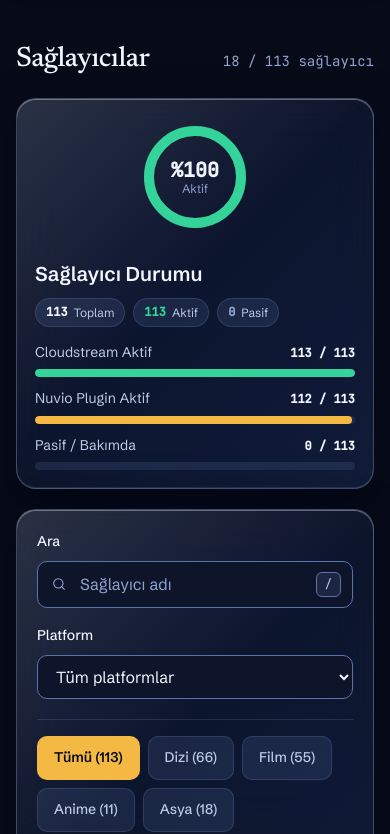
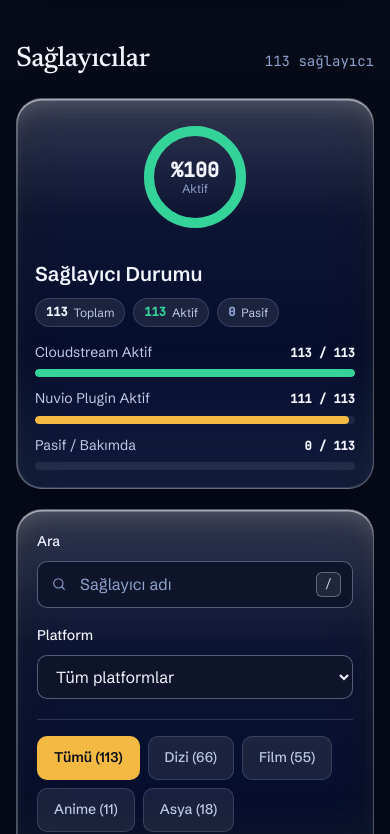
Before and after one commit to bigbullapp/bigbullapp.github.io, a plain HTML site: page index.html in a window 390 px wide. Shown: the part 1166-2000 px from the top of the page. Drawn offline with Linux system fonts and the light colour scheme.

Commit message:
iOS Liquid Glass yenilemesi, mobil menü overlay, koyu tema banner ve varsayılan ikon desteği

```diff
--- a/app.js
+++ b/app.js
@@ -141,6 +141,26 @@
         setMobileMenu(false);
       }
     });
+
+    document.addEventListener("click", function (event) {
+      if (!refs.mobileNav.hidden && !event.target.closest(".site-header")) {
+        setMobileMenu(false);
+      }
+    });
+
+    if (window.matchMedia) {
+      var wideQuery = window.matchMedia("(min-width: 1121px)");
+      var closeOnWide = function (mq) {
+        if (mq.matches && !refs.mobileNav.hidden) {
+          setMobileMenu(false);
+        }
+      };
+      if (typeof wideQuery.addEventListener === "function") {
+        wideQuery.addEventListener("change", closeOnWide);
+      } else if (typeof wideQuery.addListener === "function") {
+        wideQuery.addListener(closeOnWide);
+      }
+    }
 
     document.addEventListener("keydown", function (event) {
       if (event.key === "Escape" && !refs.mobileNav.hidden) {
@@ -301,23 +321,20 @@
   }
 
   function createLogoElement(provider) {
-    if (!provider.icon) {
-      var mono = document.createElement("span");
-      mono.className = "provider-monogram";
-      mono.setAttribute("aria-hidden", "true");
-      mono.textContent = initialsOf(provider.name);
-      return mono;
-    }
-
     var img = document.createElement("img");
     img.className = "provider-logo";
-    img.src = provider.icon;
+    img.src = provider.icon || "assets/brand-mark.webp";
     img.alt = "";
     img.width = 44;
     img.height = 44;
     img.loading = "lazy";
     img.decoding = "async";
     img.addEventListener("error", function () {
+      if (img.getAttribute("data-fallback") !== "1" && img.getAttribute("src") !== "assets/brand-mark.webp") {
+        img.setAttribute("data-fallback", "1");
+        img.src = "assets/brand-mark.webp";
+        return;
+      }
       var fallback = document.createElement("span");
       fallback.className = "provider-monogram";
       fallback.setAttribute("aria-hidden", "true");
@@ -459,7 +476,7 @@
     var passiveCount = state.providers.filter(function (p) { return Boolean(p.passive); }).length;
     var activeCount = total - passiveCount;
     var csActiveCount = state.providers.filter(function (p) { return Boolean(p.cloudstream && !p.passive); }).length;
-    var nuvioActiveCount = state.providers.filter(function (p) { return Boolean(p.nuvio || p.nuvioAddon); }).length;
+    var nuvioActiveCount = state.providers.filter(function (p) { return Boolean(p.nuvio && !p.passive); }).length;
 
     var pct = total ? Math.round((activeCount / total) * 100) : 0;
     var circumference = 2 * Math.PI * 46;
@@ -541,9 +558,7 @@
     var remaining = filtered.length - visible.length;
 
     if (refs.providerCount) {
-      refs.providerCount.textContent = remaining > 0
-        ? (visible.length + " / " + filtered.length + " sağlayıcı")
-        : (filtered.length + " sağlayıcı");
+      refs.providerCount.textContent = filtered.length + " sağlayıcı";
     }
 
     refs.stateEmpty.hidden = true;
--- a/data/providers.json
+++ b/data/providers.json
@@ -787,7 +787,7 @@
       "tags": [
         "film"
       ],
-      "icon": "",
+      "icon": "assets/brand-mark.webp",
       "cloudstream": true,
       "passive": false,
       "nuvio": true,
@@ -1536,7 +1536,7 @@
       "tags": [
         "film"
       ],
-      "icon": "",
+      "icon": "assets/brand-mark.webp",
       "cloudstream": true,
       "passive": false,
       "nuvio": true,
--- a/styles.css
+++ b/styles.css
@@ -134,16 +134,18 @@
 
     --dark-bg-canvas: #070B18;
     --dark-bg-surface: #0E152B;
-    --dark-bg-card: rgba(15, 23, 46, 0.72);
-    --dark-bg-card-hover: rgba(23, 35, 68, 0.88);
-    --dark-bg-glass: rgba(13, 22, 48, 0.50);
-    --dark-bg-control: rgba(148, 179, 255, 0.11);
-    --dark-border-glass: rgba(182, 206, 255, 0.28);
-    --dark-border-hairline: rgba(148, 179, 255, 0.16);
-    --dark-border-control: #5B73A8;
-    --dark-specular: inset 0 1px 0 rgba(255, 255, 255, 0.34), inset 0 -1px 0 rgba(148, 179, 255, 0.14);
-    --dark-glass-sheen: linear-gradient(135deg, rgba(255, 255, 255, 0.14) 0%, rgba(255, 255, 255, 0.02) 48%, rgba(120, 162, 255, 0.08) 100%);
-    --dark-card-shadow: 0 18px 44px rgba(2, 6, 20, 0.56);
+    --dark-bg-card: rgba(16, 26, 54, 0.38);
+    --dark-bg-card-hover: rgba(24, 38, 76, 0.56);
+    --dark-bg-glass: rgba(14, 22, 46, 0.28);
+    --dark-bg-glass-strong: rgba(10, 16, 36, 0.44);
+    --dark-bg-control: rgba(255, 255, 255, 0.08);
+    --dark-border-glass: rgba(255, 255, 255, 0.28);
+    --dark-border-hairline: rgba(182, 206, 255, 0.18);
+    --dark-border-control: rgba(206, 222, 255, 0.36);
+    --dark-specular: inset 0 1.5px 0 rgba(255, 255, 255, 0.52), inset 1px 0 0 rgba(255, 255, 255, 0.20), inset 0 -1px 1px rgba(164, 200, 255, 0.20), inset 0 16px 28px -16px rgba(255, 255, 255, 0.24);
+    --dark-glass-sheen: linear-gradient(180deg, rgba(255, 255, 255, 0.18) 0%, rgba(255, 255, 255, 0.04) 30%, rgba(255, 255, 255, 0.01) 65%, rgba(160, 198, 255, 0.09) 100%);
+    --dark-glass-backdrop: blur(26px) saturate(240%) brightness(1.12) contrast(1.04);
+    --dark-card-shadow: 0 20px 50px -10px rgba(2, 6, 22, 0.62), 0 1px 2px rgba(0, 0, 0, 0.30);
     --dark-text-primary: #F3F6FF;
     --dark-text-secondary: #BFCBE8;
     --dark-text-muted: #8FA3CF;
@@ -156,16 +158,18 @@
 
     --light-bg-canvas: #EEF2FA;
     --light-bg-surface: #FFFFFF;
-    --light-bg-card: rgba(255, 255, 255, 0.78);
-    --light-bg-card-hover: rgba(255, 255, 255, 0.94);
-    --light-bg-glass: rgba(255, 255, 255, 0.62);
-    --light-bg-control: rgba(29, 53, 128, 0.07);
-    --light-border-glass: rgba(255, 255, 255, 0.80);
-    --light-border-hairline: rgba(29, 53, 128, 0.12);
-    --light-border-control: #52648F;
-    --light-specular: inset 0 1px 0 rgba(255, 255, 255, 0.96), inset 0 -1px 0 rgba(29, 53, 128, 0.12);
-    --light-glass-sheen: linear-gradient(135deg, rgba(255, 255, 255, 0.72) 0%, rgba(255, 255, 255, 0.18) 52%, rgba(99, 132, 246, 0.09) 100%);
-    --light-card-shadow: 0 14px 36px rgba(15, 23, 51, 0.09);
+    --light-bg-card: rgba(255, 255, 255, 0.58);
+    --light-bg-card-hover: rgba(255, 255, 255, 0.84);
+    --light-bg-glass: rgba(255, 255, 255, 0.42);
+    --light-bg-glass-strong: rgba(255, 255, 255, 0.72);
+    --light-bg-control: rgba(255, 255, 255, 0.52);
+    --light-border-glass: rgba(255, 255, 255, 0.85);
+    --light-border-hairline: rgba(29, 53, 128, 0.14);
+    --light-border-control: rgba(29, 53, 128, 0.28);
+    --light-specular: inset 0 1.5px 0 rgba(255, 255, 255, 0.98), inset 1px 0 0 rgba(255, 255, 255, 0.75), inset 0 -1px 1px rgba(29, 53, 128, 0.12), inset 0 16px 26px -16px rgba(255, 255, 255, 0.80);
+    --light-glass-sheen: linear-gradient(180deg, rgba(255, 255, 255, 0.78) 0%, rgba(255, 255, 255, 0.22) 34%, rgba(255, 255, 255, 0.06) 68%, rgba(99, 132, 246, 0.10) 100%);
+    --light-glass-backdrop: blur(26px) saturate(220%) brightness(1.06);
+    --light-card-shadow: 0 18px 44px -10px rgba(15, 23, 51, 0.12), 0 1px 2px rgba(15, 23, 51, 0.05);
     --light-text-primary: #0F1733;
     --light-text-secondary: #344166;
     --light-text-muted: #505E82;
@@ -183,12 +187,14 @@
     --bg-card: var(--dark-bg-card);
     --bg-card-hover: var(--dark-bg-card-hover);
     --bg-glass: var(--dark-bg-glass);
+    --bg-glass-strong: var(--dark-bg-glass-strong);
     --bg-control: var(--dark-bg-control);
     --border-glass: var(--dark-border-glass);
     --border-hairline: var(--dark-border-hairline);
     --border-control: var(--dark-border-control);
     --glass-specular: var(--dark-specular);
     --glass-sheen: var(--dark-glass-sheen);
+    --glass-backdrop: var(--dark-glass-backdrop);
     --glass-shadow: var(--dark-card-shadow);
     --text-primary: var(--dark-text-primary);
     --text-secondary: var(--dark-text-secondary);
@@ -215,12 +221,14 @@
     --bg-card: var(--light-bg-card);
     --bg-card-hover: var(--light-bg-card-hover);
     --bg-glass: var(--light-bg-glass);
+    --bg-glass-strong: var(--light-bg-glass-strong);
     --bg-control: var(--light-bg-control);
     --border-glass: var(--light-border-glass);
     --border-hairline: var(--light-border-hairline);
     --border-control: var(--light-border-control);
     --glass-specular: var(--light-specular);
     --glass-sheen: var(--light-glass-sheen);
+    --glass-backdrop: var(--light-glass-backdrop);
     --glass-shadow: var(--light-card-shadow);
     --text-primary: var(--light-text-primary);
     --text-secondary: var(--light-text-secondary);
@@ -277,16 +285,16 @@
     z-index: -2;
     pointer-events: none;
     background-image:
-      radial-gradient(52rem 36rem at 14% 8%, rgba(69, 114, 246, 0.28), transparent 68%),
-      radial-gradient(44rem 34rem at 86% 42%, rgba(244, 185, 66, 0.18), transparent 70%),
-      radial-gradient(48rem 34rem at 24% 88%, rgba(99, 102, 241, 0.22), transparent 70%);
+      radial-gradient(52rem 36rem at 14% 8%, rgba(72, 128, 255, 0.34), transparent 68%),
+      radial-gradient(44rem 34rem at 86% 42%, rgba(244, 185, 66, 0.24), transparent 70%),
+      radial-gradient(48rem 34rem at 24% 88%, rgba(124, 92, 255, 0.26), transparent 70%);
   }
 
   :root[data-theme="light"] body::before {
     background-image:
-      radial-gradient(52rem 36rem at 14% 8%, rgba(59, 130, 246, 0.16), transparent 68%),
-      radial-gradient(44rem 34rem at 86% 42%, rgba(245, 158, 11, 0.13), transparent 70%),
-      radial-gradient(48rem 34rem at 24% 88%, rgba(99, 102, 241, 0.13), transparent 70%);
+      radial-gradient(52rem 36rem at 14% 8%, rgba(59, 130, 246, 0.22), transparent 68%),
+      radial-gradient(44rem 34rem at 86% 42%, rgba(245, 158, 11, 0.18), transparent 70%),
+      radial-gradient(48rem 34rem at 24% 88%, rgba(99, 102, 241, 0.18), transparent 70%);
   }
 
   h1,
@@ -374,6 +382,10 @@
     pointer-events: none;
   }
 
+  .site-header > .shell {
+    position: relative;
+  }
+
   .hero-section {
     position: relative;
     isolation: isolate;
@@ -400,7 +412,7 @@
 }
 
 @layer components {
-  /* Yuzen Liquid Glass Ust Bar */
+  /* Yuzen iOS Liquid Glass Ust Bar */
   .header-glass {
     pointer-events: auto;
     display: flex;
@@ -409,11 +421,11 @@
     gap: 12px;
     min-inline-size: 0;
     padding: 8px 14px;
-    border-radius: var(--radius-lg);
+    border-radius: 999px;
     background-color: var(--bg-glass);
     background-image: var(--glass-sheen);
-    backdrop-filter: blur(24px) saturate(190%);
-    -webkit-backdrop-filter: blur(24px) saturate(190%);
+    backdrop-filter: var(--glass-backdrop);
+    -webkit-backdrop-filter: var(--glass-backdrop);
     border: 1px solid var(--border-glass);
     box-shadow: var(--glass-specular), var(--glass-shadow);
   }
@@ -495,10 +507,11 @@
     gap: 8px;
     min-inline-size: 44px;
     min-block-size: 44px;
-    padding: 8px 14px;
-    border-radius: var(--radius-sm);
+    padding: 8px 16px;
+    border-radius: 999px;
     background-color: var(--bg-control);
     border: 1px solid var(--border-control);
+    box-shadow: inset 0 1px 0 rgba(255, 255, 255, 0.36);
     color: var(--text-primary);
     font-size: var(--text-sm);
     font-weight: 500;
@@ -520,10 +533,11 @@
     gap: 8px;
     min-inline-size: 44px;
     min-block-size: 44px;
-    padding: 8px 14px;
-    border-radius: var(--radius-sm);
-    background-color: color-mix(in oklab, #E91E63 18%, var(--bg-control));
-    border: 1px solid color-mix(in oklab, #E91E63 52%, var(--border-control));
+    padding: 8px 16px;
+    border-radius: 999px;
+    background-color: color-mix(in oklab, #E91E63 22%, var(--bg-control));
+    border: 1px solid color-mix(in oklab, #E91E63 58%, var(--border-control));
+    box-shadow: inset 0 1px 0 rgba(255, 255, 255, 0.36);
     color: var(--text-primary);
     font-size: var(--text-sm);
     font-weight: 600;
@@ -532,19 +546,19 @@
   }
 
   .header-support-btn:hover {
-    background-color: color-mix(in oklab, #E91E63 28%, var(--bg-card-hover));
-    border-color: color-mix(in oklab, #E91E63 72%, var(--border-control));
+    background-color: color-mix(in oklab, #E91E63 32%, var(--bg-card-hover));
+    border-color: color-mix(in oklab, #E91E63 76%, var(--border-control));
     transform: translateY(-1px);
   }
 
   :root[data-theme="light"] .header-support-btn {
     color: #880E4F;
-    background-color: rgba(233, 30, 99, 0.10);
+    background-color: rgba(233, 30, 99, 0.12);
     border-color: rgba(194, 24, 91, 0.45);
   }
 
   :root[data-theme="light"] .header-support-btn:hover {
-    background-color: rgba(233, 30, 99, 0.18);
+    background-color: rgba(233, 30, 99, 0.20);
     border-color: rgba(194, 24, 91, 0.65);
   }
 
@@ -555,9 +569,10 @@
     min-inline-size: 44px;
     min-block-size: 44px;
     padding: 8px;
-    border-radius: var(--radius-sm);
+    border-radius: 999px;
     border: 1px solid var(--border-control);
     background-color: var(--bg-control);
+    box-shadow: inset 0 1px 0 rgba(255, 255, 255, 0.36);
     color: var(--text-primary);
     transition: background-color var(--dur-fast) var(--ease-optical), border-color var(--dur-fast) var(--ease-optical);
   }
@@ -580,22 +595,30 @@
     gap: 8px;
     min-block-size: 44px;
     padding: 8px 14px;
-    border-radius: var(--radius-sm);
+    border-radius: 999px;
     border: 1px solid var(--border-control);
     background-color: var(--bg-control);
+    box-shadow: inset 0 1px 0 rgba(255, 255, 255, 0.36);
     font-size: var(--text-sm);
     font-weight: 500;
   }
 
   .mobile-drawer {
+    position: absolute;
+    inset-block-start: calc(100% + 10px);
+    inset-inline: 0;
+    z-index: 60;
     pointer-events: auto;
-    margin-block-start: 8px;
+    margin-block-start: 0;
+    max-block-size: calc(100dvh - 88px);
+    overflow-y: auto;
+    overscroll-behavior: contain;
     padding: 12px;
-    border-radius: var(--radius-md);
-    background-color: var(--bg-glass);
+    border-radius: 24px;
+    background-color: var(--bg-glass-strong);
     background-image: var(--glass-sheen);
-    backdrop-filter: blur(24px) saturate(190%);
-    -webkit-backdrop-filter: blur(24px) saturate(190%);
+    backdrop-filter: var(--glass-backdrop);
+    -webkit-backdrop-filter: var(--glass-backdrop);
     border: 1px solid var(--border-glass);
     box-shadow: var(--glass-specular), var(--glass-shadow);
     display: grid;
@@ -691,7 +714,7 @@
     gap: 8px;
     min-block-size: 48px;
     padding: 12px 22px;
-    border-radius: var(--radius-sm);
+    border-radius: 999px;
     font-size: var(--text-sm);
     font-weight: 600;
     transition: background-color var(--dur-fast) var(--ease-optical), border-color var(--dur-fast) var(--ease-optical), transform var(--dur-fast) var(--ease-optical);
@@ -710,10 +733,11 @@
 
   .btn-glass {
     background-color: var(--bg-glass);
+    background-image: var(--glass-sheen);
     color: var(--text-primary);
     border: 1px solid var(--border-control);
-    backdrop-filter: blur(18px) saturate(160%);
-    -webkit-backdrop-filter: blur(18px) saturate(160%);
+    backdrop-filter: var(--glass-backdrop);
+    -webkit-backdrop-filter: var(--glass-backdrop);
     box-shadow: var(--glass-specular);
   }
 
@@ -741,11 +765,11 @@
   /* Liquid Glass Kurulum Konsolu */
   .install-glass {
     padding: 28px;
-    border-radius: var(--radius-lg);
+    border-radius: 26px;
     background-color: var(--bg-glass);
     background-image: var(--glass-sheen);
-    backdrop-filter: blur(24px) saturate(190%);
-    -webkit-backdrop-filter: blur(24px) saturate(190%);
+    backdrop-filter: var(--glass-backdrop);
+    -webkit-backdrop-filter: var(--glass-backdrop);
     border: 1px solid var(--border-glass);
     box-shadow: var(--glass-specular), var(--glass-shadow);
   }
@@ -938,11 +962,11 @@
     align-items: center;
     padding: 22px 24px;
     margin-block-end: 20px;
-    border-radius: var(--radius-lg);
+    border-radius: 26px;
     background-color: var(--bg-glass);
     background-image: var(--glass-sheen);
-    backdrop-filter: blur(24px) saturate(190%);
-    -webkit-backdrop-filter: blur(24px) saturate(190%);
+    backdrop-filter: var(--glass-backdrop);
+    -webkit-backdrop-filter: var(--glass-backdrop);
     border: 1px solid var(--border-glass);
     box-shadow: var(--glass-specular), var(--glass-shadow);
   }
@@ -1132,11 +1156,11 @@
     display: grid;
     gap: 20px;
     padding: 24px;
-    border-radius: var(--radius-lg);
+    border-radius: 26px;
     background-color: var(--bg-glass);
     background-image: var(--glass-sheen);
-    backdrop-filter: blur(24px) saturate(190%);
-    -webkit-backdrop-filter: blur(24px) saturate(190%);
+    backdrop-filter: var(--glass-backdrop);
+    -webkit-backdrop-filter: var(--glass-backdrop);
     border: 1px solid var(--border-glass);
     box-shadow: var(--glass-specular), var(--glass-shadow);
     margin-block-end: 28px;
@@ -1322,8 +1346,11 @@
     grid-template-rows: auto 1fr auto;
     gap: 18px;
     padding: 20px;
-    border-radius: 18px;
+    border-radius: 22px;
     background-color: var(--bg-card);
+    background-image: var(--glass-sheen);
+    backdrop-filter: blur(16px) saturate(180%);
+    -webkit-backdrop-filter: blur(16px) saturate(180%);
     border: 1px solid var(--border-glass);
     box-shadow: var(--glass-specular), var(--glass-shadow);
     transition: background-color var(--dur-fast) var(--ease-optical), border-color var(--dur-fast) var(--ease-optical), transform var(--dur-fast) var(--ease-optical);
@@ -1439,11 +1466,11 @@
   /* Yeni Liquid Glass Footer */
   .footer-glass {
     padding: 32px;
-    border-radius: var(--radius-lg);
+    border-radius: 26px;
     background-color: var(--bg-glass);
     background-image: var(--glass-sheen);
-    backdrop-filter: blur(24px) saturate(190%);
-    -webkit-backdrop-filter: blur(24px) saturate(190%);
+    backdrop-filter: var(--glass-backdrop);
+    -webkit-backdrop-filter: var(--glass-backdrop);
     border: 1px solid var(--border-glass);
     box-shadow: var(--glass-specular), var(--glass-shadow);
     display: grid;
@@ -1650,6 +1677,10 @@
   .site-header {
     inset-block-start: 12px;
     padding-inline: 16px;
+  }
+
+  .header-glass {
+    border-radius: 24px;
   }
 
   .hero-section {
```
Also changed, not shown: assets/bg-mascot-dark.webp.
